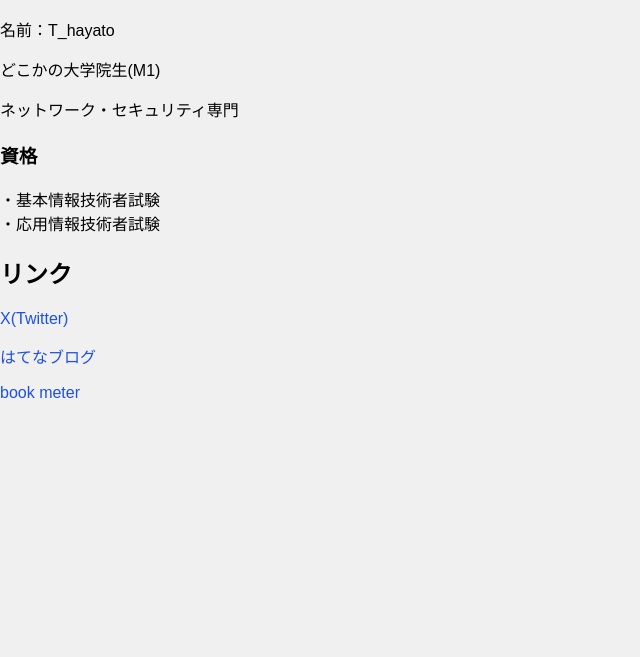
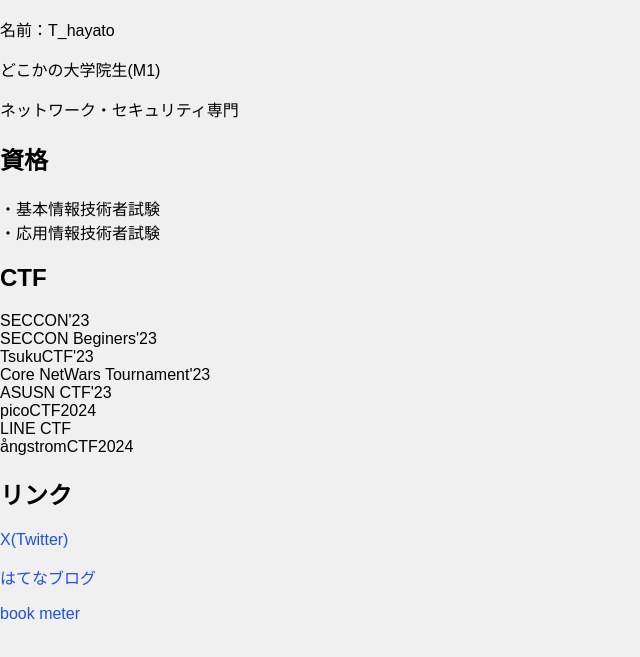
Before and after one commit to Thayato0418/Thayato0418.github.io, a plain HTML site: page index.html in a window 1280 px wide. Shown: the part 125-782 px from the top of the page, without its empty margins (0-640 px from the left). Drawn offline with Linux system fonts and the light colour scheme.

Commit message:
ctf追加

```diff
--- a/index.html
+++ b/index.html
@@ -14,10 +14,20 @@
         <p>どこかの大学院生(M1)</p>
         <p>ネットワーク・セキュリティ専門</p>
 
-        <h3>資格</h3>
+        <h2>資格</h2>
         <p>・基本情報技術者試験<br>
             ・応用情報技術者試験
         </p>
+
+        <h2>CTF</h2>
+        <p>SECCON'23<br>
+            SECCON Beginers'23<br>
+            TsukuCTF'23<br>
+            Core NetWars Tournament'23<br>
+            ASUSN CTF'23<br>
+            picoCTF2024<br>
+            LINE CTF<br>
+            ångstromCTF2024</p>
         <h2>リンク</h2>
 	<a href="https://twitter.com/h_takara_net">X(Twitter)</a>
     <p></p>
```
